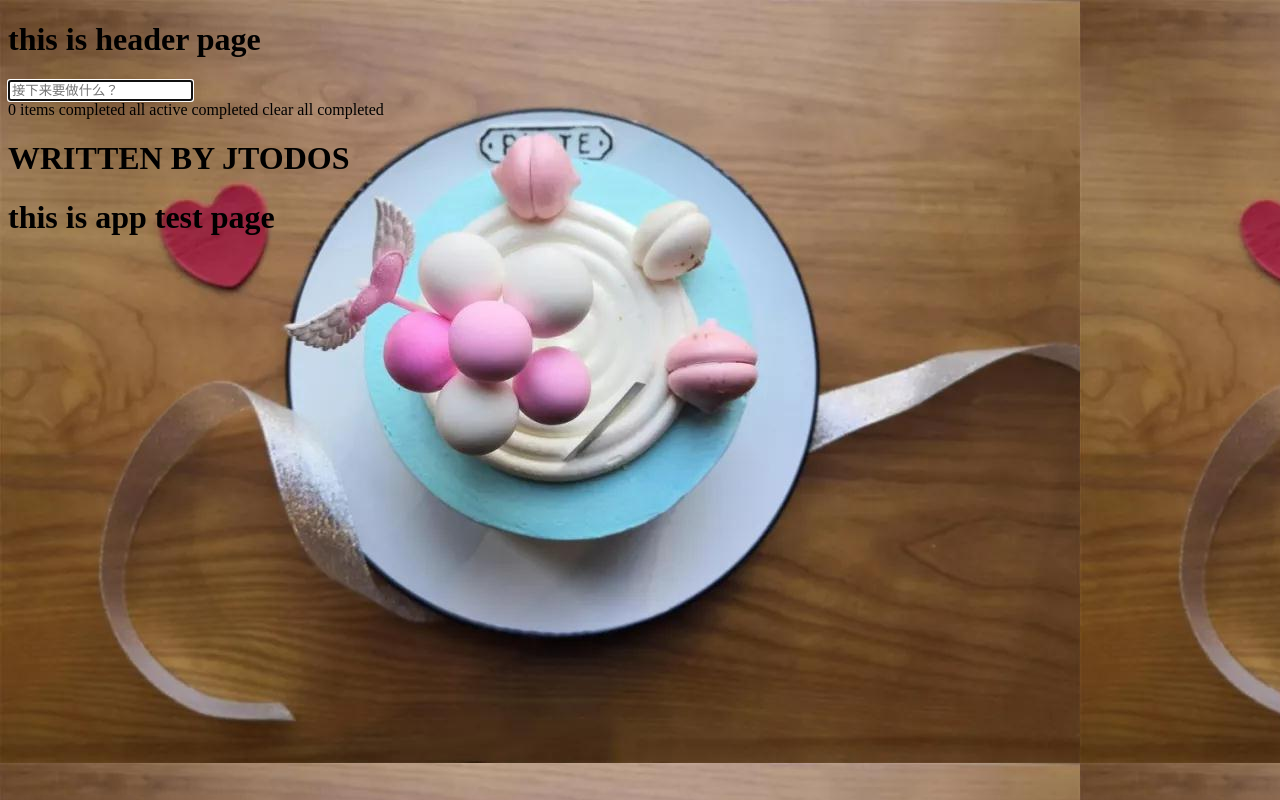
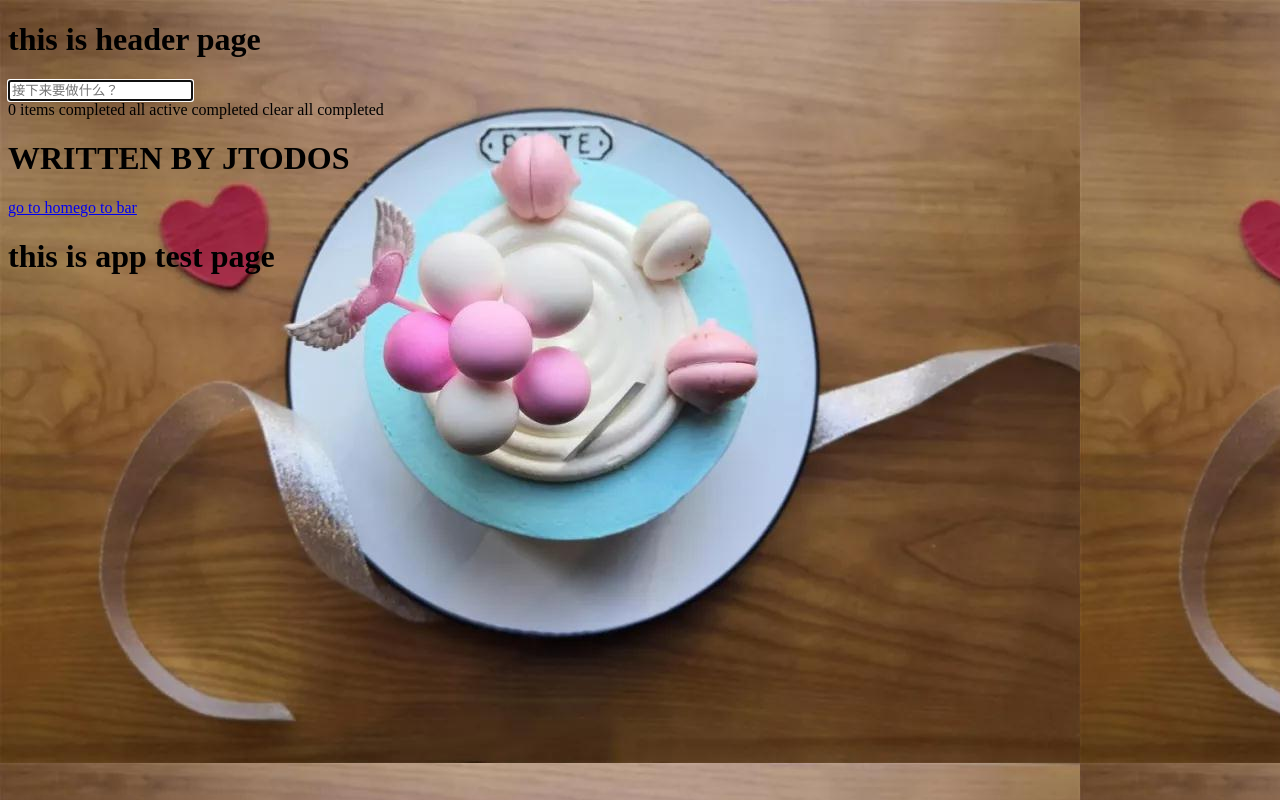
Before and after one commit to haha-123/testdemo, a Vue app: page /#/ in a window 1280 px wide. Built offline with nearby package versions, Linux system fonts and the light colour scheme; the HTML template or start-up script is replaced by a standard one.

Commit message:
add vue-router

```diff
--- a/package.json
+++ b/package.json
@@ -38,6 +38,7 @@
     "url-loader": "^1.1.2",
     "vue": "^2.6.10",
     "vue-loader": "^15.7.0",
+    "vue-router": "^3.0.6",
     "vue-template-compiler": "^2.6.10",
     "webpack": "^4.30.0",
     "webpack-cli": "^3.3.1",
--- a/src/app.vue
+++ b/src/app.vue
@@ -3,6 +3,11 @@
         <Header></Header>
         <Todo></Todo>
         <Footer></Footer>
+        <p>
+            <router-link :to="{name:'home',params:{id:text}}">go to home</router-link>
+            <router-link to="/bar">go to bar</router-link>
+        </p>
+        <router-view></router-view>
         <h1>this is app {{text}}</h1>
     </div>
 </template>
--- a/src/index.js
+++ b/src/index.js
@@ -4,6 +4,8 @@ const root = document.createElement("div")
 document.body.appendChild(root)
 
 import "./styles/stylus.styl"
+import router from "./router.js"
 new Vue({
+    router,
     render:(h) => h(App)
 }).$mount(root)
--- /dev/null
+++ b/src/router.js
@@ -0,0 +1,37 @@
+import Vue from "vue"
+import VueRouter from "vue-router"
+
+Vue.use(VueRouter)
+
+import Home from "./routers/home.vue"
+import Bar from "./routers/bar.vue"
+import Rt01 from "./rt/rt01.vue"
+import Rt02 from "./rt/rt02.vue"
+
+const routes = [
+    {
+        path:"/home/:id",
+        component:Home,
+        name:"home",
+    },
+    {
+        path:"/bar",
+        component:Bar,
+        name:"bar",
+        children:[
+            {
+                path:"/rt01",
+                component:Rt01
+            },
+            {
+                path:"/rt02",
+                component:Rt02
+            }
+        ]
+    }
+]
+
+const router = new VueRouter({
+    routes,
+})
+export default router
--- /dev/null
+++ b/src/routers/bar.vue
@@ -0,0 +1,10 @@
+<template>
+    <div class="bar">
+        <p>
+            <router-link to="/rt01">go to rt01</router-link>
+            <router-link to="/rt02">go to rt02</router-link>
+        </p>
+        <router-view></router-view>
+        <h1>this is bar page</h1>
+    </div>
+</template>
--- /dev/null
+++ b/src/routers/home.vue
@@ -0,0 +1,5 @@
+<template>
+    <div class="home">
+        <h1>this is home page {{$route.params.id}}</h1>
+    </div>
+</template>
--- /dev/null
+++ b/src/rt/rt01.vue
@@ -0,0 +1,5 @@
+<template>
+    <div class="rt01">
+        <h1>this is rt01 page</h1>
+    </div>
+</template>
--- /dev/null
+++ b/src/rt/rt02.vue
@@ -0,0 +1,5 @@
+<template>
+    <div class="rt02">
+        <h1>this is rt02 page</h1>
+    </div>
+</template>
```
Also changed, not shown: 1 other file (tests, documents, lock files or other folders).
